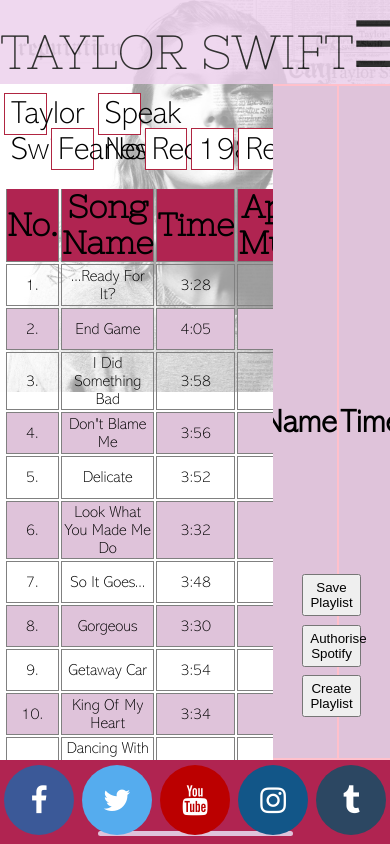
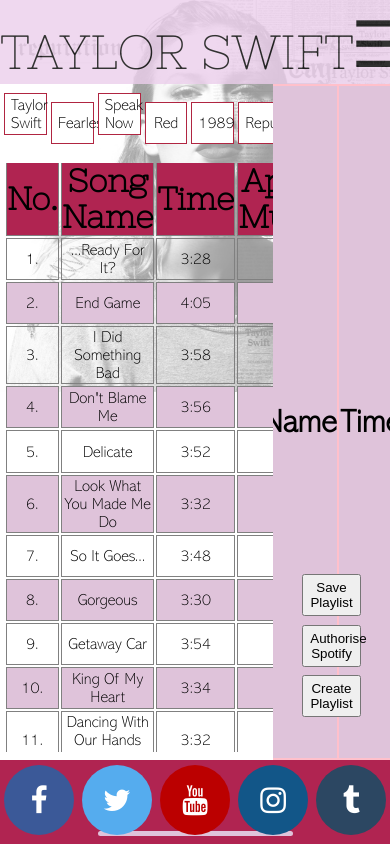
Before and after one commit to Ninelye/TSWebDevelopment, a plain HTML site: page Music.html in a window 390 px wide. Drawn offline with nearby package versions, Linux system fonts and the light colour scheme; files whose address does not match are found by name.

Commit message:
Media Query

```diff
--- a/css/style.css
+++ b/css/style.css
@@ -580,7 +580,8 @@
     border: 1px solid black;
     border-radius: 10px;
   }
-
+  .albt {font-size: 1rem;
+}
 }
 @media only screen and (min-width: 951px){  .gridcontain {display: inline-grid;
   grid-gap: 0px 0px;
```
